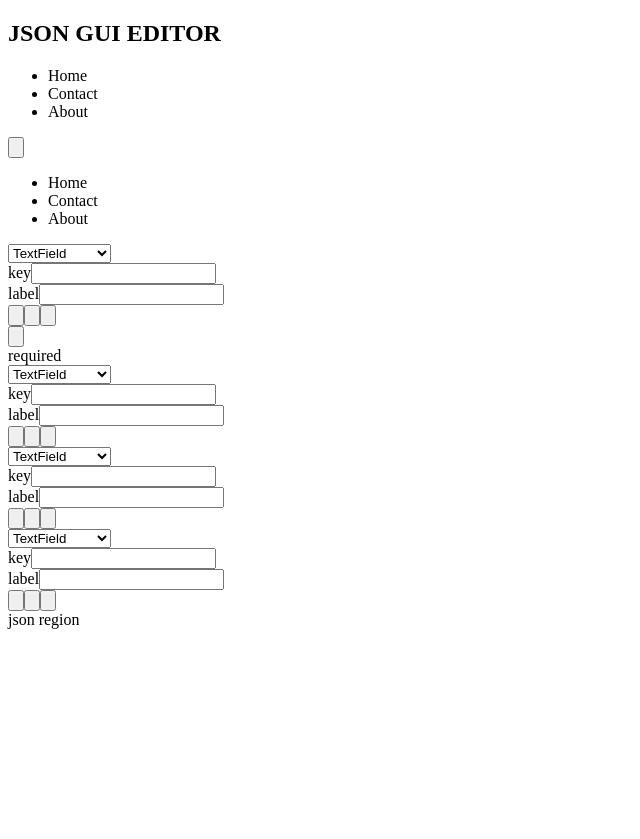
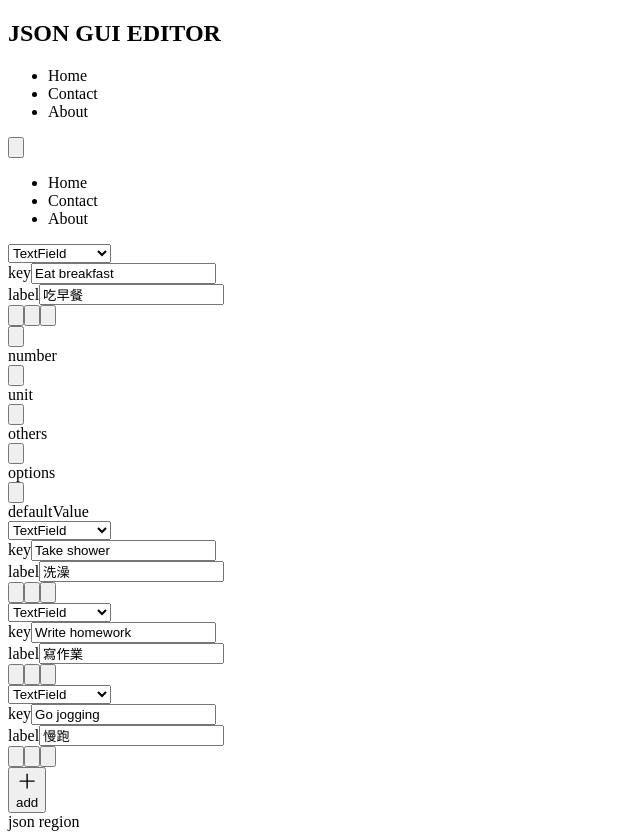
Before and after one commit to chang-yan/json-gui-editor, a React (Create React App) app: page / in a window 1280 px wide. Both pictures are taken after a click on the button 16 px from the left and 315 px from the top of the page. Shown: the whole page, without its empty margins (0-640 px from the left). Before the commit the page ends 800 px from the top, so only its background shows below. Built offline with nearby package versions, Linux system fonts and the light colour scheme.

Commit message:
feat: combine with dnd and useFieldArray

```diff
--- a/package.json
+++ b/package.json
@@ -13,6 +13,7 @@
     "react": "^18.2.0",
     "react-beautiful-dnd": "^13.1.1",
     "react-dom": "^18.2.0",
+    "react-hook-form": "^7.35.0",
     "react-scripts": "5.0.1",
     "typescript": "^4.8.3",
     "web-vitals": "^2.1.4"
--- a/src/App.tsx
+++ b/src/App.tsx
@@ -1,91 +1,11 @@
-import { useState } from "react";
-import {
-  DragDropContext,
-  Draggable,
-  Droppable,
-  DroppableStateSnapshot,
-  DropResult,
-} from "react-beautiful-dnd";
 import NavBar from "./components/NavBar";
-import DraggableUI from "./components/DraggableUI";
-import { ComponentType } from "./utils/type";
-
-const initList = [
-  {
-    id: "1",
-    task: "Eat breakfast",
-  },
-  {
-    id: "2",
-    task: "Take shower",
-  },
-  {
-    id: "3",
-    task: "write homework",
-  },
-  {
-    id: "4",
-    task: "Go jogging",
-  },
-];
+import Form from "./components/Form/Form";
 
 function App() {
-  const [todos, setTodos] = useState(initList);
-
-  const onDragEnd = (result: DropResult) => {
-    const { source, destination } = result;
-    if (!destination) return;
-
-    const tempList = Array.from(todos);
-    const [newOrder] = tempList.splice(source.index, 1);
-    tempList.splice(destination.index, 0, newOrder);
-
-    setTodos(tempList);
-  };
-
   return (
     <>
       <NavBar />
-      <div className="grid grid-cols-3 gap-5 py-4 px-4">
-        <div className="px-4 py-4 bg-gray-50 rounded-lg col-span-2 overflow-auto">
-          <DragDropContext onDragEnd={onDragEnd}>
-            <Droppable droppableId="todo">
-              {(provided, droppableSnapshot) => {
-                return (
-                  <div
-                    className="todo"
-                    {...provided.droppableProps}
-                    ref={provided.innerRef}
-                  >
-                    {todos.map((todo, index) => {
-                      const { id, task } = todo;
-                      return (
-                        <Draggable key={id} draggableId={id} index={index}>
-                          {(provided, snapshot) => (
-                            <div
-                              ref={provided.innerRef}
-                              {...provided.draggableProps}
-                              {...provided.dragHandleProps}
-                            >
-                              <DraggableUI
-                                componentType={ComponentType.TextField}
-                              />
-                            </div>
-                          )}
-                        </Draggable>
-                      );
-                    })}
-                    {provided.placeholder}
-                  </div>
-                );
-              }}
-            </Droppable>
-          </DragDropContext>
-        </div>
-        <div className="px-4 py-4 rounded-lg">json region</div>
-      </div>
-
-      <div></div>
+      <Form />
     </>
   );
 }
--- /dev/null
+++ b/src/components/DraggableUI/DetailBlock.tsx
@@ -0,0 +1,20 @@
+import { CheckCircleIcon } from "@heroicons/react/24/outline";
+
+import { UIProps } from "../../utils/type";
+
+const DetailBlock = () => {
+  return (
+    <div className="w-full h-36 ring-gray-300 ring-8 p-3 overflow-auto">
+      {Object.values(UIProps).map((val, i) => (
+        <div className="flex flex-row justify-start" key={i}>
+          <button className="flex w-5 h-5 hover:ring-slate-600 hover:ring-1 rounded-full place-self-center items-center justify-center">
+            <CheckCircleIcon className="w-5" />
+          </button>
+          <div className="font-mono font-medium p-1">{val}</div>
+        </div>
+      ))}
+    </div>
+  );
+};
+
+export default DetailBlock;
--- a/src/components/DraggableUI/DraggableUI.tsx
+++ b/src/components/DraggableUI/DraggableUI.tsx
@@ -1,82 +1,100 @@
 import React, { useState } from "react";
+import { useFormContext } from "react-hook-form";
+import { Draggable } from "react-beautiful-dnd";
 import {
   BarsArrowDownIcon,
   TrashIcon,
   HandRaisedIcon,
-  CheckCircleIcon,
 } from "@heroicons/react/24/outline";
-import { ComponentType } from "../../utils/type";
 
-interface TDraggableUI {
-  componentType: ComponentType;
-  initValue?: ComponentValue;
+import { UIType } from "../../utils/type";
+import DetailBlock from "./DetailBlock";
+
+interface IDraggableUI {
+  defaultValue: ComponentValue;
+  name: string;
+  index: number;
 }
 
 type ComponentValue = {
   key: string;
   label: string;
+  type: UIType;
 };
 
-const DraggableUI = (props: TDraggableUI) => {
-  const { componentType, initValue } = props;
+const DraggableUI = (props: IDraggableUI) => {
+  const { defaultValue, name, index } = props;
+  const { register } = useFormContext();
 
-  const initKey = initValue?.key || "";
-  const initLabel = initValue?.label || "";
-
-  const [key, setKey] = useState<string>(initKey);
-  const [label, setLabel] = useState<string>(initLabel);
-  const [detailToggled, setDetailToggled] = useState<boolean>(false);
+  const [detailOpen, setDetailOpen] = useState<boolean>(false);
 
   return (
-    <div className="px-4 w-[36rem] m-1">
+    <Draggable
+      key={`${name}.${index}`}
+      draggableId={`${name}.${index}`}
+      index={index}
+    >
+      {(provided, snapshot) => (
+        <div
+          className="w-[36rem] m-1"
+          ref={provided.innerRef}
+          {...provided.draggableProps}
+        >
           <div className="flex justify-between border-gray-300 border-b-2 py-2">
-        <select className="font-mono font-bold place-self-center text-sm px-1 py-1 focus:ring-slate-500 focus:ring-1">
-          <option selected>{ComponentType.TextField}</option>
-          <option>{ComponentType.RadioGroup}</option>
-          <option>{ComponentType.CheckGroup}</option>
-          <option>{ComponentType.SmartInput}</option>
-          <option>{ComponentType.AutoTextField}</option>
+            <select
+              className="font-mono font-bold place-self-center text-sm px-1 py-1 focus:ring-slate-500 focus:ring-1"
+              {...register(`${name}.${index}.type`)}
+              defaultValue={defaultValue.type}
+            >
+              <option>{UIType.TextField}</option>
+              <option>{UIType.RadioGroup}</option>
+              <option>{UIType.CheckGroup}</option>
+              <option>{UIType.SmartInput}</option>
+              <option>{UIType.AutoTextField}</option>
             </select>
+
             <div className="flex flex-col w-20 md:w-36">
               <label className="font-semibold text-sm py-1">key</label>
               <input
-            className="ring-slate-200 ring-1 focus:ring-3 px-2 shadow text-gray-900 text-semibold text-lg"
-            value={key}
-            onChange={(e) => setKey(e.target.value)}
+                className="ring-slate-200 ring-1 focus:ring-3 px-2 shadow text-gray-900 text-semibold text-sm"
+                {...register(`${name}.${index}.key`)}
+                defaultValue={defaultValue.key}
               />
             </div>
             <div className="flex flex-col w-20 md:w-36">
               <label className="font-semibold text-sm py-1">label</label>
               <input
-            className="ring-slate-200 ring-1 focus:ring-3 px-2 shadow text-gray-900 text-semibold text-lg"
-            value={label}
-            onChange={(e) => setLabel(e.target.value)}
+                className="ring-slate-200 ring-1 focus:ring-3 px-2 shadow text-gray-900 text-semibold text-sm"
+                {...register(`${name}.${index}.label`)}
+                defaultValue={defaultValue.label}
               />
             </div>
+
             <button
+              type="button"
               className="flex w-8 h-8 hover:ring-rose-900 hover:ring-1 rounded-full place-self-center items-center justify-center"
-          onClick={() => setDetailToggled(!detailToggled)}
+              onClick={() => setDetailOpen(!detailOpen)}
             >
               <BarsArrowDownIcon className="w-5" />
             </button>
-        <button className="flex w-8 h-8 hover:ring-slate-600 hover:ring-1 rounded-full place-self-center items-center justify-center">
+            <button
+              type="button"
+              className="flex w-8 h-8 hover:ring-slate-600 hover:ring-1 rounded-full place-self-center items-center justify-center"
+              {...provided.dragHandleProps}
+            >
               <HandRaisedIcon className="w-5" />
             </button>
-        <button className="flex w-8 h-8 hover:ring-red-500 hover:ring-1 rounded-full place-self-center items-center justify-center">
+            <button
+              type="button"
+              className="flex w-8 h-8 hover:ring-red-500 hover:ring-1 rounded-full place-self-center items-center justify-center"
+            >
               <TrashIcon className="w-5" />
             </button>
           </div>
-      {detailToggled && (
-        <div className="w-full h-36 ring-gray-300 ring-8 p-3">
-          <div className="flex flex-row justify-start">
-            <button className="flex w-5 h-5 hover:ring-slate-600 hover:ring-1 rounded-full place-self-center items-center justify-center">
-              <CheckCircleIcon className="w-5" />
-            </button>
-            <div className="font-mono font-medium p-1">required</div>
-          </div>
+          {detailOpen && <DetailBlock />}
         </div>
       )}
-    </div>
+    </Draggable>
   );
 };
 
--- /dev/null
+++ b/src/components/Form/Form.tsx
@@ -0,0 +1,109 @@
+import React, { useEffect } from "react";
+import { useForm, useFieldArray, FormProvider } from "react-hook-form";
+import { DragDropContext, Droppable, DropResult } from "react-beautiful-dnd";
+import { PlusIcon } from "@heroicons/react/24/outline";
+
+import DraggableUI from "../DraggableUI";
+import { UIType, UIValue } from "../../utils/type";
+
+const initList: UIValue[] = [
+  {
+    key: "Eat breakfast",
+    label: "吃早餐",
+    type: UIType.TextField,
+  },
+  {
+    key: "Take shower",
+    label: "洗澡",
+    type: UIType.TextField,
+  },
+  {
+    key: "Write homework",
+    label: "寫作業",
+    type: UIType.TextField,
+  },
+  {
+    key: "Go jogging",
+    label: "慢跑",
+    type: UIType.TextField,
+  },
+];
+
+const Form = () => {
+  const method = useForm<{
+    component: UIValue[];
+  }>({
+    defaultValues: {
+      component: initList,
+    },
+    mode: "onBlur",
+  });
+
+  const { handleSubmit, control, reset } = method;
+
+  const { fields, append, swap } = useFieldArray({
+    control,
+    name: "component",
+  });
+
+  const onDragEnd = (result: DropResult) => {
+    const { source, destination } = result;
+    if (!destination) return;
+    swap(source.index, destination.index);
+  };
+
+  const onSubmit = (data: any) => console.log("data", data);
+
+  useEffect(() => {
+    reset({
+      component: initList,
+    });
+  }, [reset]);
+
+  return (
+    <FormProvider {...method}>
+      <form onSubmit={handleSubmit(onSubmit)}>
+        <div className="grid grid-cols-3 gap-5 py-4 px-4">
+          <div className="px-4 py-4 bg-gray-50 rounded-lg col-span-2 overflow-auto">
+            <DragDropContext onDragEnd={onDragEnd}>
+              <Droppable droppableId="component">
+                {(provided, droppableSnapshot) => (
+                  <div {...provided.droppableProps} ref={provided.innerRef}>
+                    {fields.map((item, index) => {
+                      return (
+                        <DraggableUI
+                          key={item.id} // better has a key for list component
+                          defaultValue={item}
+                          index={index}
+                          name="component"
+                        />
+                      );
+                    })}
+                    {provided.placeholder}
+                  </div>
+                )}
+              </Droppable>
+            </DragDropContext>
+            <button
+              type="button"
+              className="m-4 p-2 flex ring-stone-300 ring-2 hover:bg-stone-200 rounded-lg"
+              onClick={() => {
+                append({
+                  key: "",
+                  label: "",
+                  type: UIType.TextField,
+                });
+              }}
+            >
+              <PlusIcon className="w-6" />
+              add
+            </button>
+          </div>
+          <div className="px-4 py-4 rounded-lg">json region</div>
+        </div>
+      </form>
+    </FormProvider>
+  );
+};
+
+export default Form;
--- /dev/null
+++ b/src/components/Form/index.ts
@@ -0,0 +1,3 @@
+import Form from "./Form";
+
+export default Form;
--- a/src/utils/type.ts
+++ b/src/utils/type.ts
@@ -1,7 +1,27 @@
-export enum ComponentType {
-    TextField = 'TextField',
-    RadioGroup = 'RadioGroup',
-    CheckGroup = 'CheckGroup',
-    SmartInput = 'SmartInput',
-    AutoTextField = 'AutoTextField',
+export enum UIType {
+  TextField = "TextField",
+  RadioGroup = "RadioGroup",
+  CheckGroup = "CheckGroup",
+  SmartInput = "SmartInput",
+  AutoTextField = "AutoTextField",
+};
+
+export enum UIProps {
+  number = "number",
+  unit = "unit",
+  others = "others",
+  options = "options",
+  defaultValue = "defaultValue",
+};
+
+export type UIValue = {
+  key: string;
+  label: string;
+  type: UIType;
+};
+
+export enum ContainerType {
+  FieldArray = "FieldArray",
+  Container = "Container",
+  DependantCollapse = "DependantCollapse",
 }
```
Also changed, not shown: 1 other file (tests, documents, lock files or other folders). Lines whose indentation alone changed are shown as unchanged.
